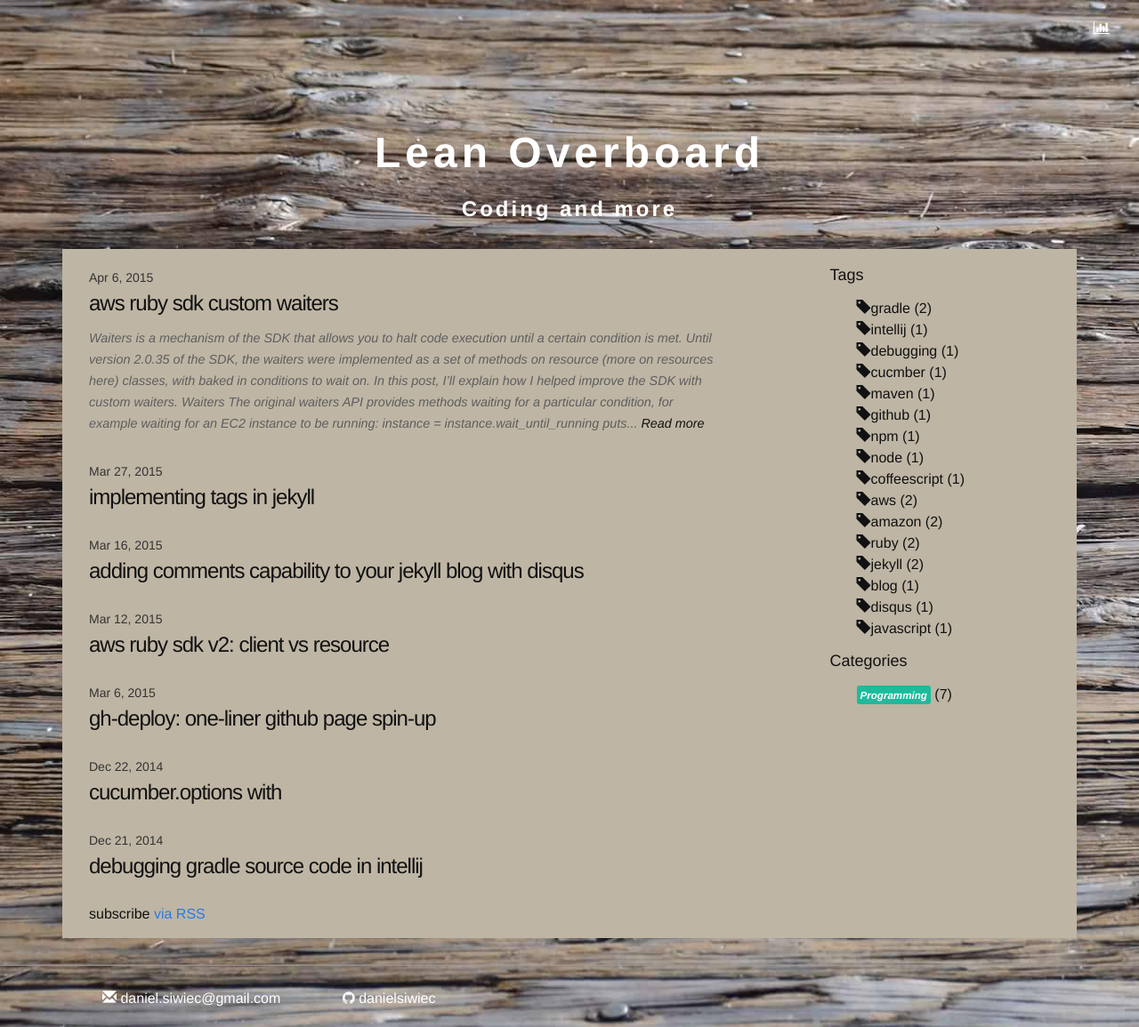
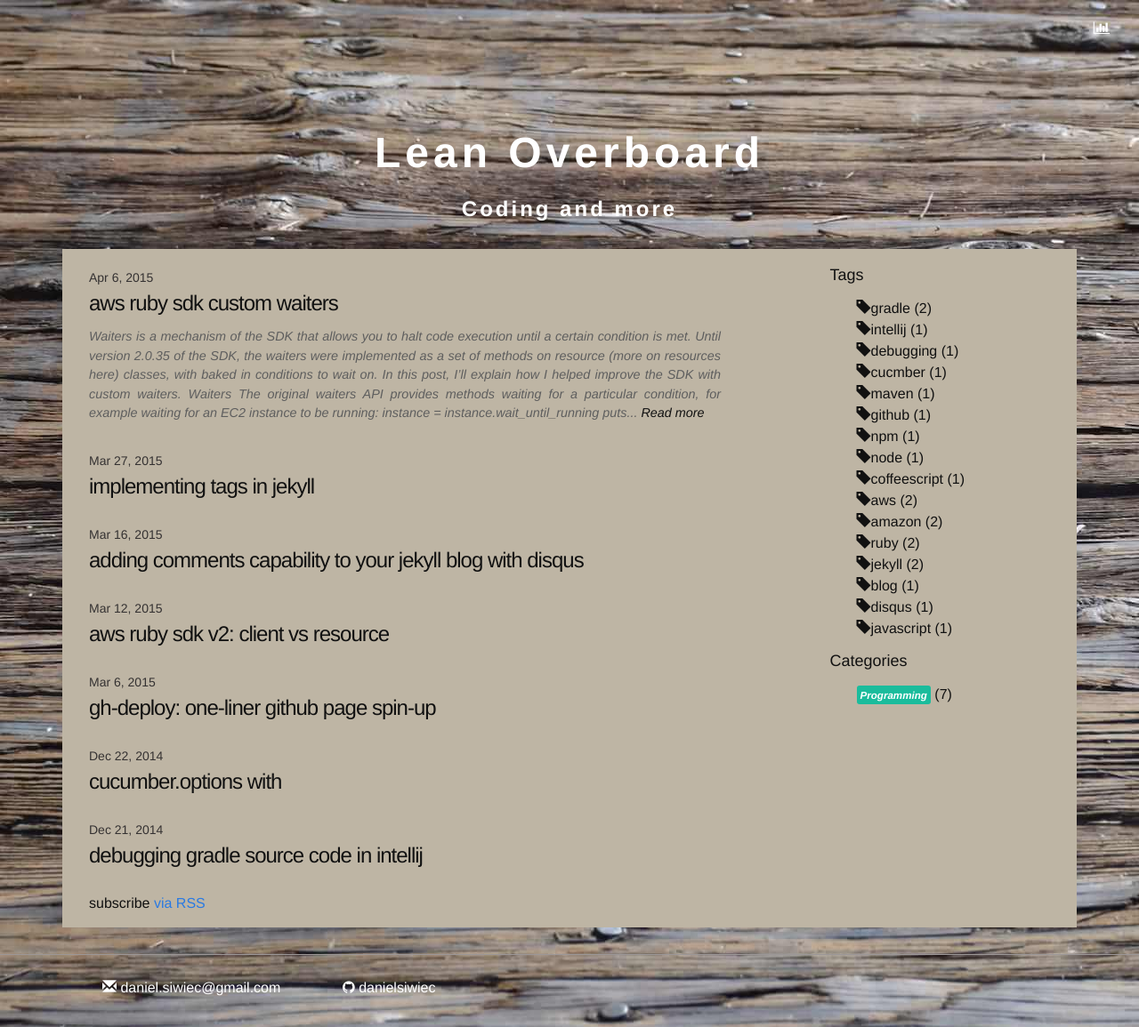
Before and after one commit to danielsiwiec/leanoverboard.com, a Jekyll site: the page built from index.html, in a window 1280 px wide. Shown: the whole page at 89% size. Built offline with Jekyll 4.4.1, drawn with Linux system fonts in a browser that asks for light colours; nearby versions of some CDN libraries; comment, search, counter and statistics services are not loaded.

Commit message:
Justify posts

```diff
--- a/_includes/postListItem.html
+++ b/_includes/postListItem.html
@@ -6,5 +6,5 @@
 {% capture post_link %}
 <a href="{{ post.url | prepend: site.baseurl }}">Read more</a>
 {% endcapture %}
-<span class='post-excerpt'>{{ post.content | truncatewords:100 | strip_html | append:post_link }}</span>
+<p class='post-excerpt'>{{ post.content | truncatewords:100 | strip_html | append:post_link }}</p>
 {% endif %}
--- a/_sass/_layout.scss
+++ b/_sass/_layout.scss
@@ -145,6 +145,10 @@
     }
 }
 
+.post-content, .post-excerpt {
+    text-align: justify;
+}
+
 .post-content {
     margin-bottom: $spacing-unit;
 
```
